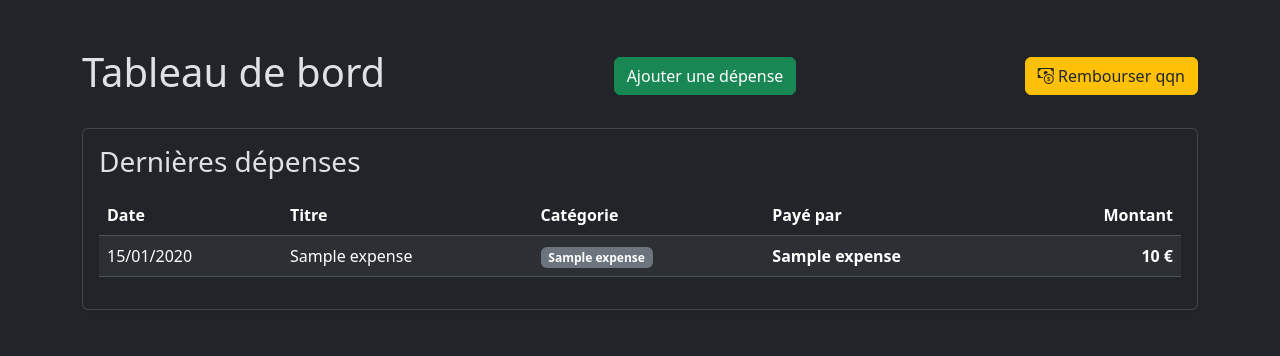
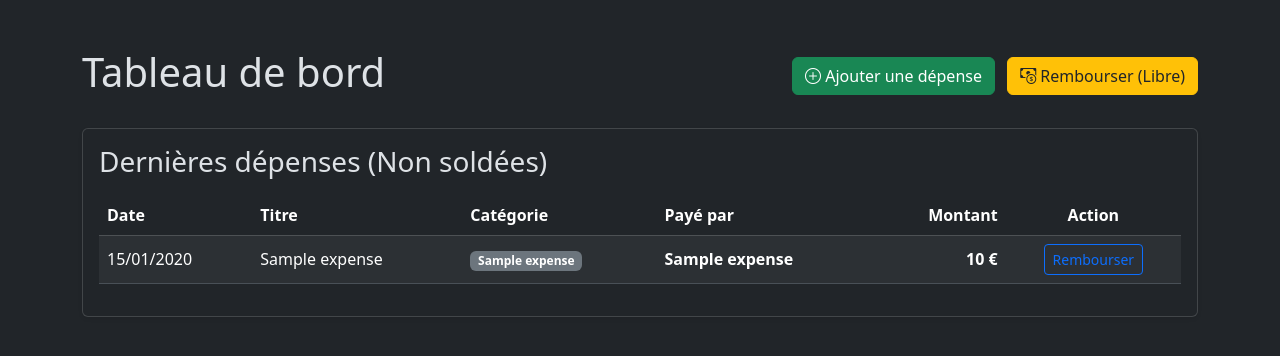
Before and after one commit to mathysj45/Projet_tricount, a PHP site: template templates/member/dashboard.html.twig in a window 1280 px wide. Shown: the part 56-412 px from the top of the page. Run offline with PHP 8.4, Linux system fonts and the light colour scheme; the template is opened without the code that fills it: most values are stand-ins (such as "Sample title", 1, 10 or a date in 2020); some libraries are stand-ins or nearby versions.

Commit message:
remboursement et dépense lié

```diff
--- a/templates/member/dashboard.html.twig
+++ b/templates/member/dashboard.html.twig
@@ -6,24 +6,30 @@
 
 {% block main %}
 <main class="py-5 container">
+
     <div class="d-flex justify-content-between align-items-center mb-4">
         <h1>Tableau de bord</h1>
-        <a href="index.php?route=add_expense" class="btn btn-success">
-            Ajouter une dépense
+        <div>
+            <a href="index.php?route=add_expense" class="btn btn-success me-2">
+                <i class="bi bi-plus-circle"></i> Ajouter une dépense
             </a>
             <a href="index.php?route=add_reimbursement" class="btn btn-warning text-dark">
-            <i class="bi bi-cash-coin"></i> Rembourser qqn
+                <i class="bi bi-cash-coin"></i> Rembourser (Libre)
             </a>
+        </div>
     </div>
 
     <div class="card shadow-sm">
         <div class="card-body">
-            <h3 class="card-title mb-3">Dernières dépenses</h3>
+            <h3 class="card-title mb-3">Dernières dépenses (Non soldées)</h3>
 
             {% if expenses is empty %}
-                <p class="text-muted">Aucune dépense pour le moment.</p>
+                <div class="alert alert-info text-center">
+                    Aucune dépense en cours pour le moment. Tout est réglé ! 🎉
+                </div>
             {% else %}
-                <table class="table table-striped table-hover">
+                <div class="table-responsive">
+                    <table class="table table-striped table-hover align-middle">
                         <thead class="table-dark">
                             <tr>
                                 <th>Date</th>
@@ -31,20 +37,42 @@
                                 <th>Catégorie</th>
                                 <th>Payé par</th>
                                 <th class="text-end">Montant</th>
+                                <th class="text-center">Action</th>
                             </tr>
                         </thead>
                         <tbody>
                             {% for expense in expenses %}
                                 <tr>
                                     <td>{{ expense.getDate()|date("d/m/Y") }}</td>
+
                                     <td>{{ expense.getTitle() }}</td>
-                                <td><span class="badge bg-secondary">{{ expense.categoryLabel }}</span></td>
-                                <td><strong>{{ expense.payerName }}</strong></td>
+
+                                    <td>
+                                        <span class="badge bg-secondary">{{ expense.categoryLabel }}</span>
+                                    </td>
+
+                                    <td>
+                                        <strong>{{ expense.payerName }}</strong>
+                                    </td>
+
                                     <td class="text-end fw-bold">{{ expense.getAmount() }} €</td>
+
+                                    <td class="text-center">
+                                        {% if expense.getUserId() != session.user.getId() %}
+                                            <a href="index.php?route=add_reimbursement&expense_id={{ expense.getId() }}"
+                                               class="btn btn-sm btn-outline-primary"
+                                               title="Rembourser cette dépense spécifique">
+                                               Rembourser
+                                            </a>
+                                        {% else %}
+                                            <span class="text-muted small">C'est vous</span>
+                                        {% endif %}
+                                    </td>
                                 </tr>
                             {% endfor %}
                         </tbody>
                     </table>
+                </div>
             {% endif %}
         </div>
     </div>
--- a/templates/reimbursement/add.html.twig
+++ b/templates/reimbursement/add.html.twig
@@ -20,6 +20,7 @@
     {% endif %}
 
     <form method="post" action="index.php?route=add_reimbursement">
+    <input type="hidden" name="expense_id" value="{{ expense_id }}">
         <fieldset class="mb-3">
             <label class="form-label">Je rembourse à :</label>
             <select name="to_user_id" class="form-select" required>
```
Also changed, not shown: controllers/ReimbursementController.php (+36 -17 lines), managers/ExpenseManager.php (+27 -0 lines), managers/ReimbursementManager.php (+5 -4 lines). Lines whose indentation alone changed are shown as unchanged.
